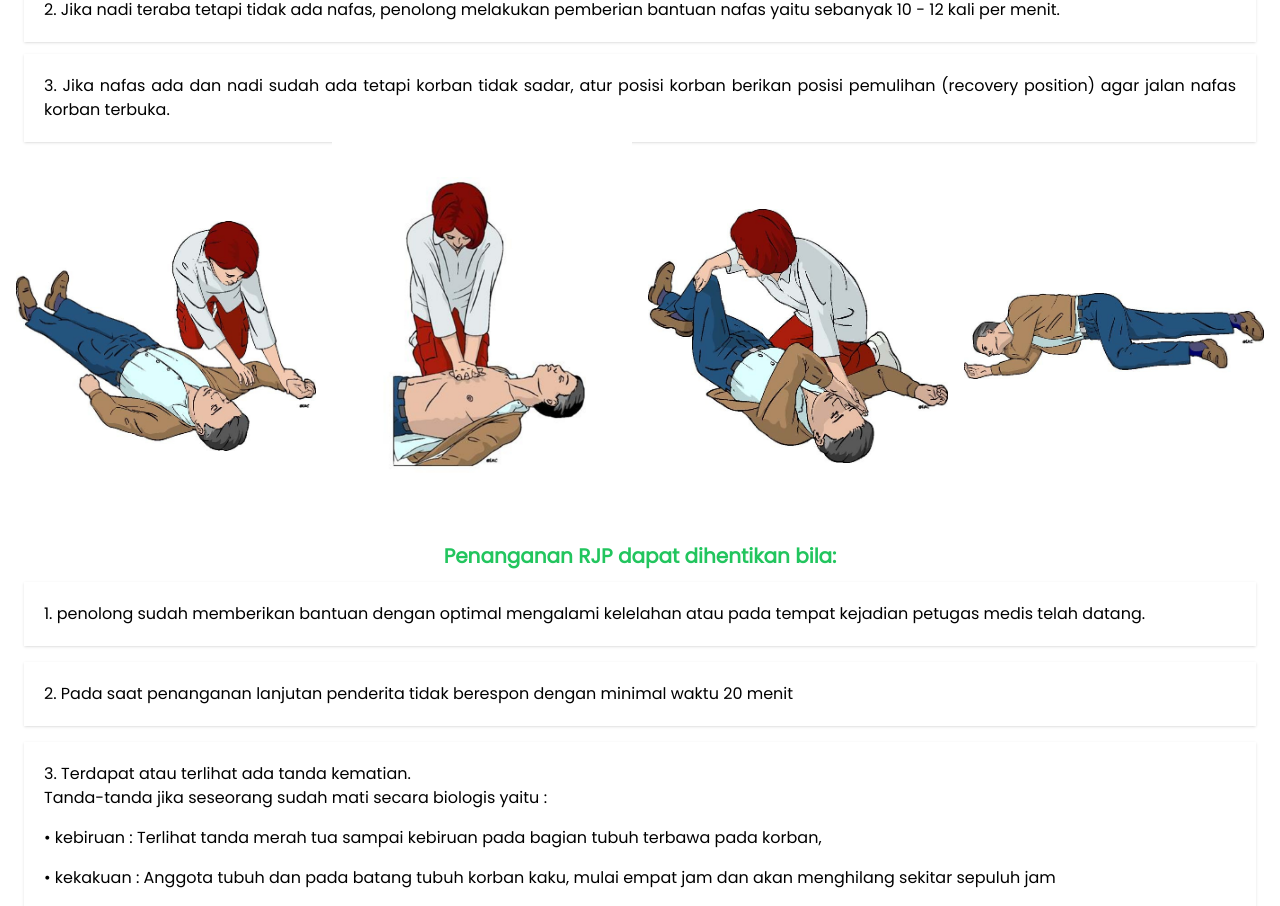
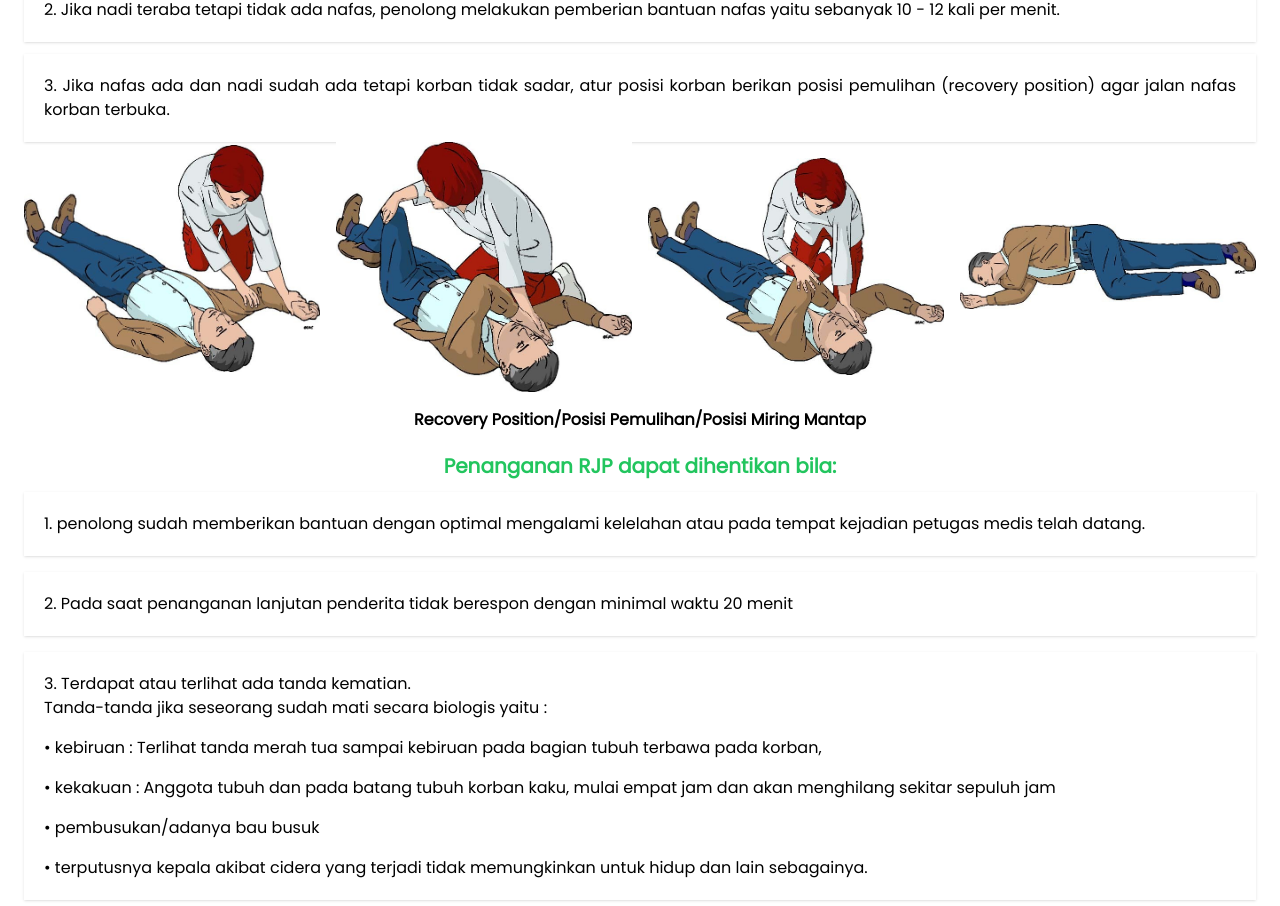
Before and after one commit to ywauran/frontend-healthedu-cpr, a React (Create React App) app: page /main in a window 1280 px wide. Shown: the part 5994-6900 px from the top of the page. Built offline with nearby package versions, Linux system fonts and the light colour scheme.

Commit message:
fix images

```diff
--- a/src/pages/user/MainUser.jsx
+++ b/src/pages/user/MainUser.jsx
@@ -13,7 +13,7 @@ import JawThrust from "../../assets/images/jaw_thrust.jpg";
 import BreathingImage from "../../assets/images/breathing.jpg";
 import RecoveryOne from "../../assets/images/recovery_one.jpg";
 import RecoveryTwo from "../../assets/images/recovery_two.jpg";
-import RecoveryThree from "../../assets/images/circulation_three.jpg";
+import RecoveryThree from "../../assets/images/recovery_three.jpg";
 import RecoveryFour from "../../assets/images/recovery_four.jpg";
 import RecoveryFive from "../../assets/images/recovery_five.jpg";
 
@@ -25,7 +25,7 @@ const MainUser = () => {
   const [error, setError] = useState(false);
   let navigate = useNavigate();
   const validation = () => {
-    if (name.length === 0 || age <= 15) {
+    if (name.length === 0 || age <= 8) {
       setError(true);
     } else {
       navigate(`/quis/${name}/${age}/${gender}`);
@@ -404,10 +404,24 @@ const MainUser = () => {
                 </li>
               </ul>
               <div className="flex flex-col md:flex-row items-center justify-center space-y-4 md:space-y-0 md:space-x-4">
-                <img src={RecoveryTwo} alt="" className="w-[300px]" />
-                <img src={RecoveryThree} alt="" className="w-[300px]" />
-                <img src={RecoveryFour} alt="" className="w-[300px]" />
-                <img src={RecoveryFive} alt="" className="w-[300px]" />
+                <div>
+                  <img src={RecoveryTwo} alt="" className="w-[300px]" />
+                  <p></p>
+                </div>
+                <div>
+                  <img src={RecoveryFour} alt="" className="w-[300px]" />
+                </div>
+                <div>
+                  <img src={RecoveryThree} alt="" className="w-[300px]" />
+                </div>
+                <div>
+                  <img src={RecoveryFive} alt="" className="w-[300px]" />
+                </div>
+              </div>
+              <div className="mt-2 flex justify-center">
+                <p className="font-semibold">
+                  Recovery Position/Posisi Pemulihan/Posisi Miring Mantap
+                </p>
               </div>
             </div>
             <div>
--- a/src/utils/Questions.js
+++ b/src/utils/Questions.js
@@ -1,9 +1,10 @@
 import HeadTiltChin from "../assets/images/head_tilt-chin.jpg";
 import RecoveryOne from "../assets/images/recovery_one.jpg";
 import RecoveryTwo from "../assets/images/recovery_two.jpg";
-import RecoveryThree from "../assets/images/circulation_three.jpg";
+import RecoveryThree from "../assets/images/recovery_three.jpg";
 import RecoveryFour from "../assets/images/recovery_four.jpg";
 import RecoveryFive from "../assets/images/recovery_five.jpg";
+import Recovery from "../assets/images/r.jpg";
 
 export const Questions = [
   {
@@ -131,16 +132,10 @@ export const Questions = [
   },
   {
     prompt:
-      "16. Pada gambar di atas dilakukan jika nadi dan nafas sudah ada tetapi korban tidak sadar disebut posisi?",
+      "16. Pada gambar dibawah ini dilakukan jika nadi dan nafas sudah ada tetapi korban tidak sadar disebut posisi?",
     optionA: "Posisi supinasi/terlentang",
     optionB: "Posisi pemulihan/recovery position",
-    image: [
-      RecoveryOne,
-      RecoveryTwo,
-      RecoveryThree,
-      RecoveryFour,
-      RecoveryFive,
-    ],
+    image: [RecoveryTwo, RecoveryFour, RecoveryThree, RecoveryFive],
     asnwer: "optionB",
   },
   {
```
Also changed, not shown: src/assets/images/r.jpg (added).
